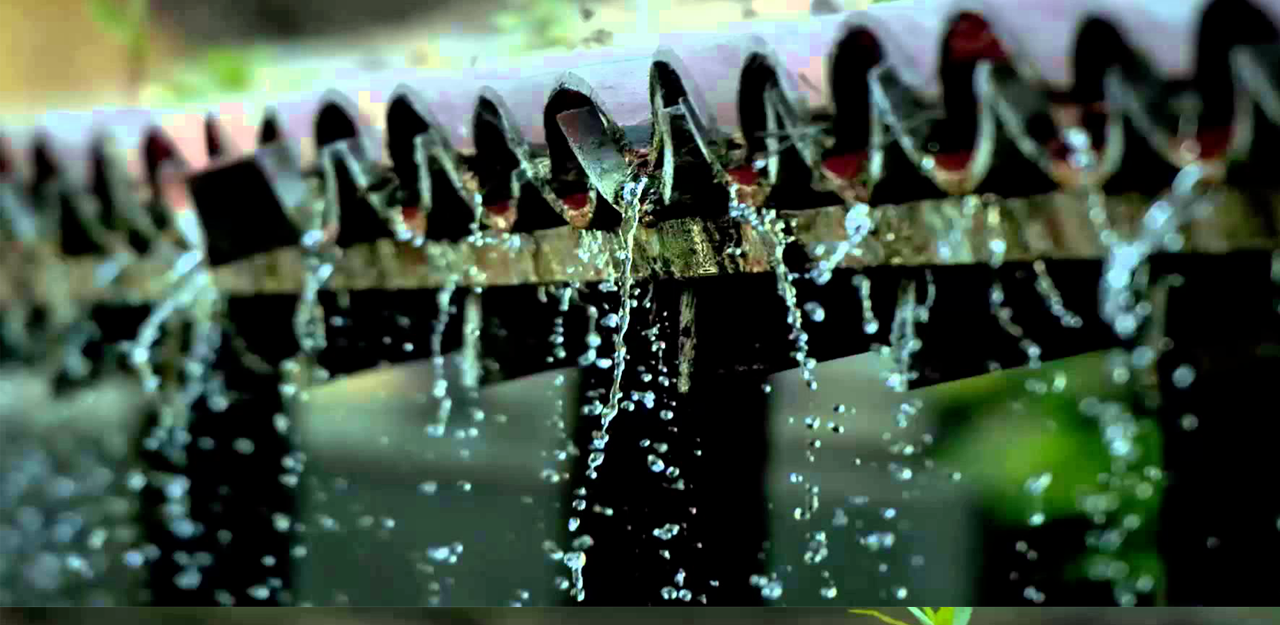
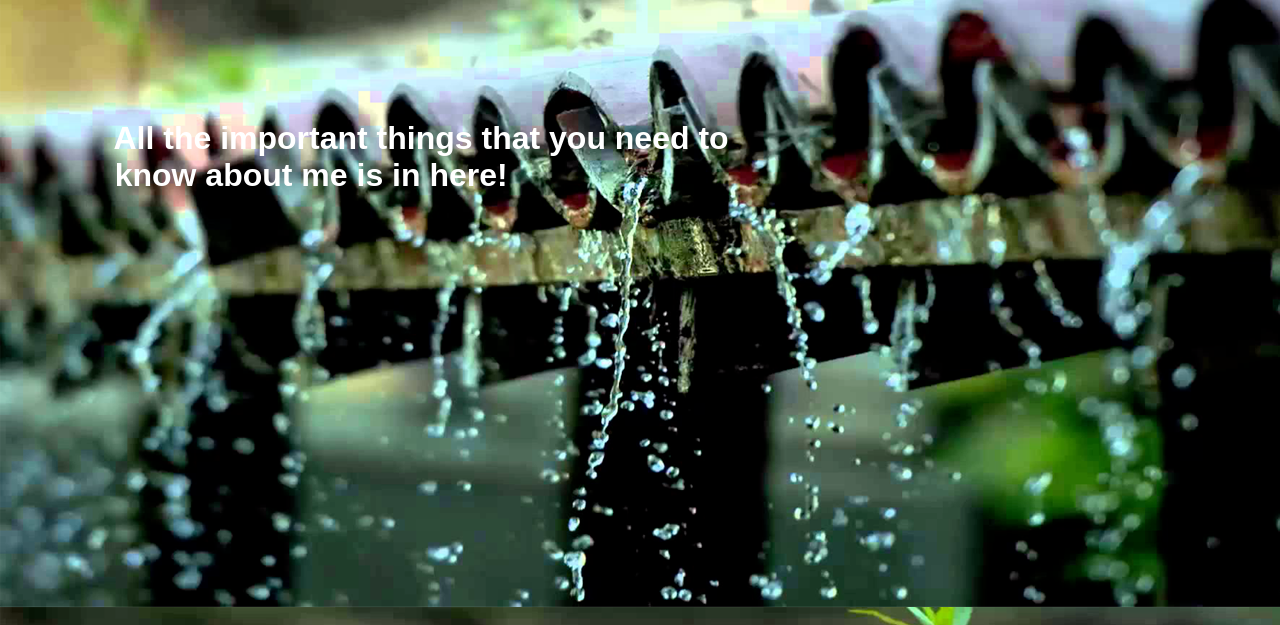
Before and after one commit to Majaru/RULONA_MATT_PersonalWebsite, a plain HTML site: page index.html in a window 1280 px wide. Shown: the part 175-800 px from the top of the page. Drawn offline with Linux system fonts and the light colour scheme.

Commit message:
added subtitle for index.html

```diff
--- a/index.html
+++ b/index.html
@@ -3,5 +3,8 @@
 
 <pre style=color:#FFFFFF;font-size:300%;font-family:Arial Unicode MS><b><br><br>        Introducing Matt's Profile</b></pre>
 
+<pre style=color:#FFFFFF;font-size:200%;font-family:Arial Unicode MS><b><br><br>            All the important things that you need to
+            know about me is in here!</b></pre>
+
 </body>
 </html>
```
